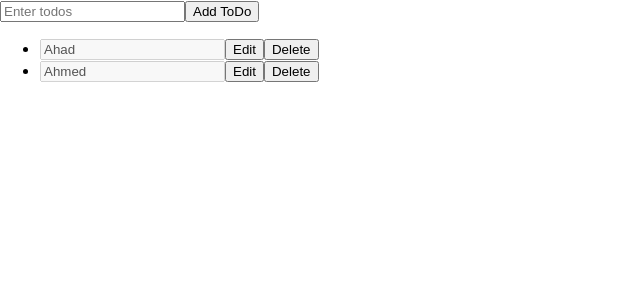
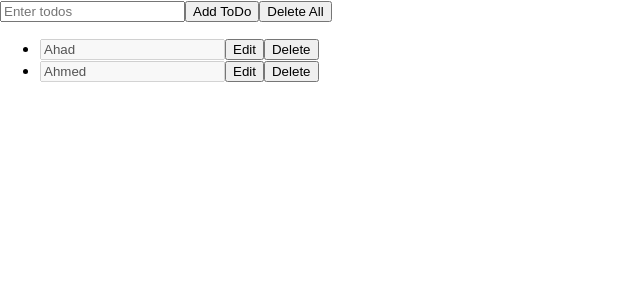
Before and after one commit to MuhammadAhmedLakhani/React-Advance, a React (Create React App) app: page / in a window 1280 px wide. Shown: the top 300 px of the page, without its empty margins (0-640 px from the left). Built offline with nearby package versions, Linux system fonts and the light colour scheme.

Commit message:
Hooks:Todo (delete All)

```diff
--- a/src/App.jsx
+++ b/src/App.jsx
@@ -59,8 +59,11 @@ const updateTodo = (val) => {
   return (
     <div>
       <input type="text"placeholder='Enter todos' value={value}    onChange={(e)=> setValue(e.target.value)} />
+
+
       <button onClick={addToDo}>Add ToDo</button>
 
+      <button onClick={()=>setTodos([])}>Delete All</button>
 
       <br/>
       <ul>
```
